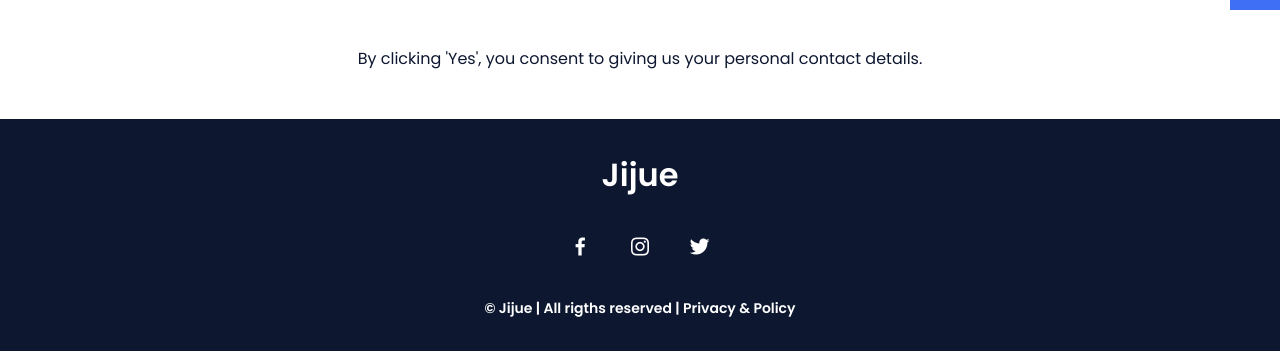
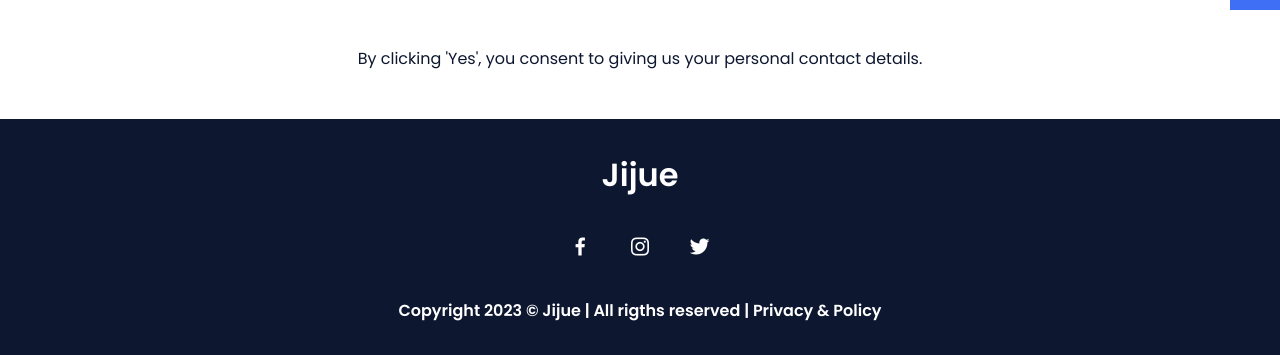
Before and after one commit to palladiumkenya/jijueApp-hiv-risk-assessment-site, a Django app: template templates/result.html in a window 1280 px wide. Shown: the part 605-960 px from the top of the page. Run offline with Django 4.2, Linux system fonts and the light colour scheme; the template is opened without the code that fills it, so the values that code supplies are empty; parts of the project's set-up code (start-up, migrations or seed data) failed here and were passed over.

Commit message:
update templates UI

```diff
--- a/templates/result.html
+++ b/templates/result.html
@@ -180,14 +180,20 @@
 
  <!--===== FOOTER =====-->
  <footer class="footer">
-  <p class="footer__title">Jijue</p>
-  <div class="footer__social">
-      <a href="#" class="footer__icon"><i class='bx bxl-facebook' ></i></a>
-      <a href="#" class="footer__icon"><i class='bx bxl-instagram' ></i></a>
-      <a href="#" class="footer__icon"><i class='bx bxl-twitter' ></i></a>
+    <p class="footer__title">Jijue</p>
+    <div class="footer__social">
+        <a href="#" class="footer__icon"><i class='bx bxl-facebook' ></i></a>
+        <a href="#" class="footer__icon"><i class='bx bxl-instagram' ></i></a>
+        <a href="#" class="footer__icon"><i class='bx bxl-twitter' ></i></a>
+    </div>
 
-  </div>
-  <p class="footer__copy">&#169; Jijue | All rigths reserved | Privacy & Policy </p>
+    <p
+        </script>
+
+    Copyright
+        <script>
+            document.write(new Date().getFullYear());
+        </script> &#169; Jijue | All rigths reserved | Privacy & Policy</p>
 </footer>
 
 
```
Also changed, not shown: templates/referral.html (+8 -2 lines).
